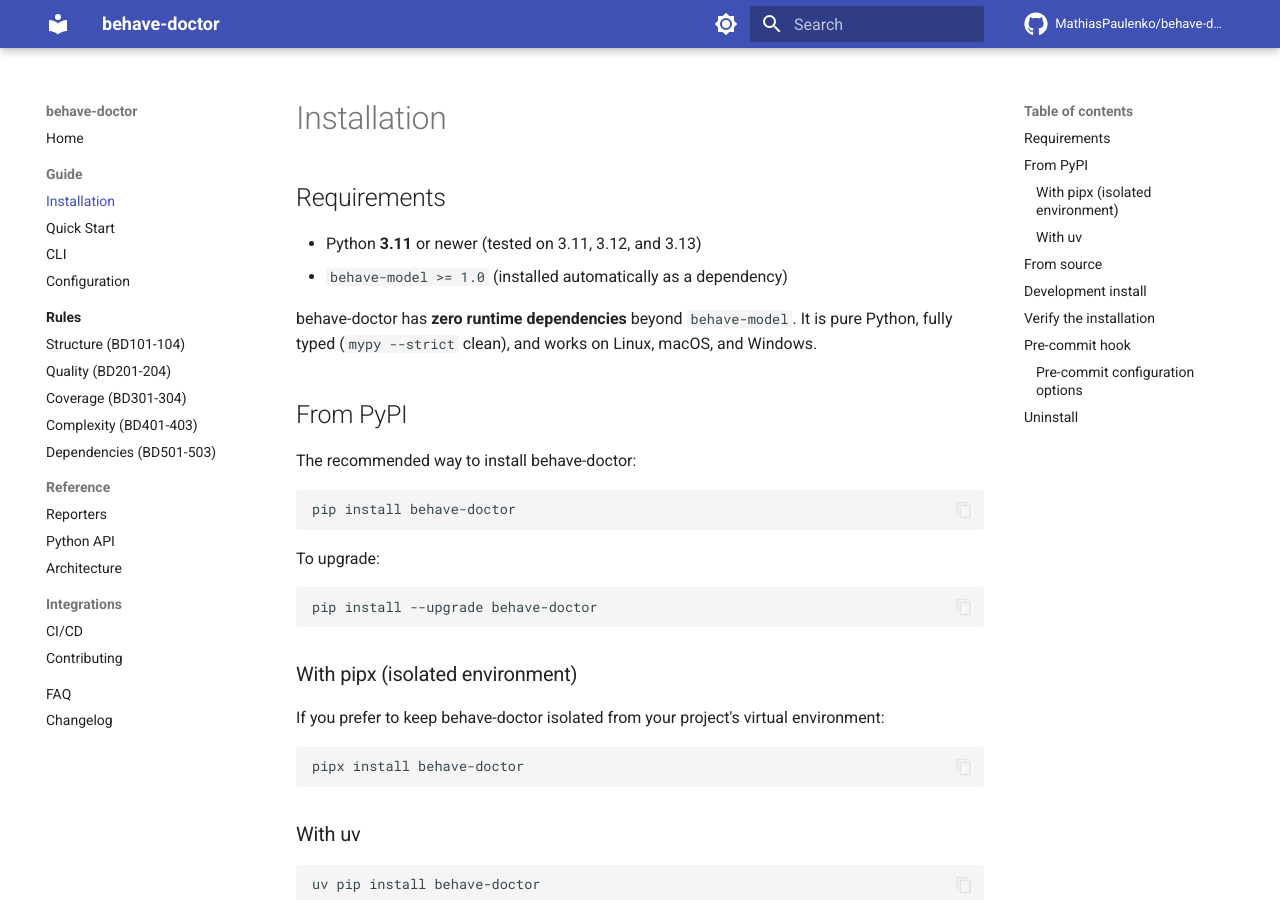
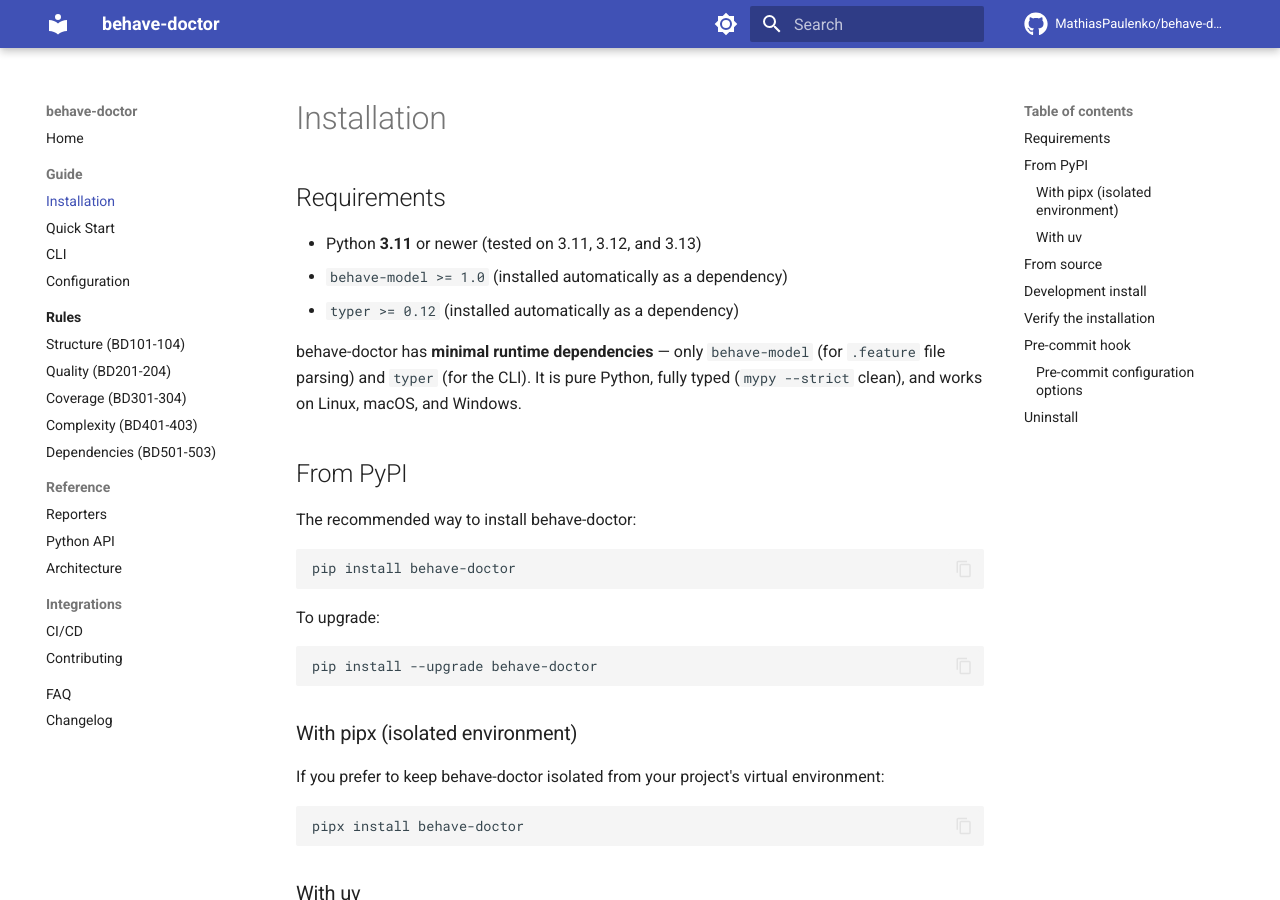
Before and after one commit to MathiasPaulenko/behave-doctor, an MkDocs documentation site: the page built from docs/installation.md, in a window 1280 px wide and 900 px high. Built offline with MkDocs 1.6.1 and Material for MkDocs 9.7.7, drawn with Linux system fonts in a browser that asks for light colours; comment, search, counter and statistics services are not loaded.

Commit message:
release: v1.1.0 — Typer CLI, docs overhaul, production/stable classifier

```diff
--- a/behave_doctor/__init__.py
+++ b/behave_doctor/__init__.py
@@ -23,7 +23,7 @@
 from behave_doctor.model.step_match import StepMatch
 from behave_doctor.rules.base import Rule
 
-__version__ = "1.0.0"
+__version__ = "1.1.0"
 
 
 def scan_project(
--- a/docs/installation.md
+++ b/docs/installation.md
@@ -4,10 +4,11 @@
 
 - Python **3.11** or newer (tested on 3.11, 3.12, and 3.13)
 - `behave-model >= 1.0` (installed automatically as a dependency)
+- `typer >= 0.12` (installed automatically as a dependency)
 
-behave-doctor has **zero runtime dependencies** beyond `behave-model`. It is
-pure Python, fully typed (`mypy --strict` clean), and works on Linux, macOS,
-and Windows.
+behave-doctor has **minimal runtime dependencies** — only `behave-model`
+(for `.feature` file parsing) and `typer` (for the CLI). It is pure Python,
+fully typed (`mypy --strict` clean), and works on Linux, macOS, and Windows.
 
 ## From PyPI
 
--- a/pyproject.toml
+++ b/pyproject.toml
@@ -4,15 +4,15 @@
 
 [project]
 name = "behave-doctor"
-version = "1.0.0"
+version = "1.1.0"
 description = "Static analysis and diagnostics for Behave BDD suites."
 readme = "README.md"
 requires-python = ">=3.11"
 license = "MIT"
 authors = [{ name = "Mathias Paulenko" }]
-keywords = ["behave", "bdd", "static-analysis", "lint", "diagnostics"]
+keywords = ["behave", "bdd", "static-analysis", "lint", "diagnostics", "typer"]
 classifiers = [
-    "Development Status :: 3 - Alpha",
+    "Development Status :: 5 - Production/Stable",
     "Intended Audience :: Developers",
     "License :: OSI Approved :: MIT License",
     "Programming Language :: Python :: 3.11",
```
Also changed, not shown: other parts of docs/installation.md (+1 -1 lines), CHANGELOG.md (+38 -1 lines), README.md (+6 -5 lines), docs/architecture.md (+4 -3 lines), docs/changelog.md (+1 -1 lines), docs/ci-cd.md (+1 -1 lines), docs/index.md (+4 -3 lines), 3 other files.
